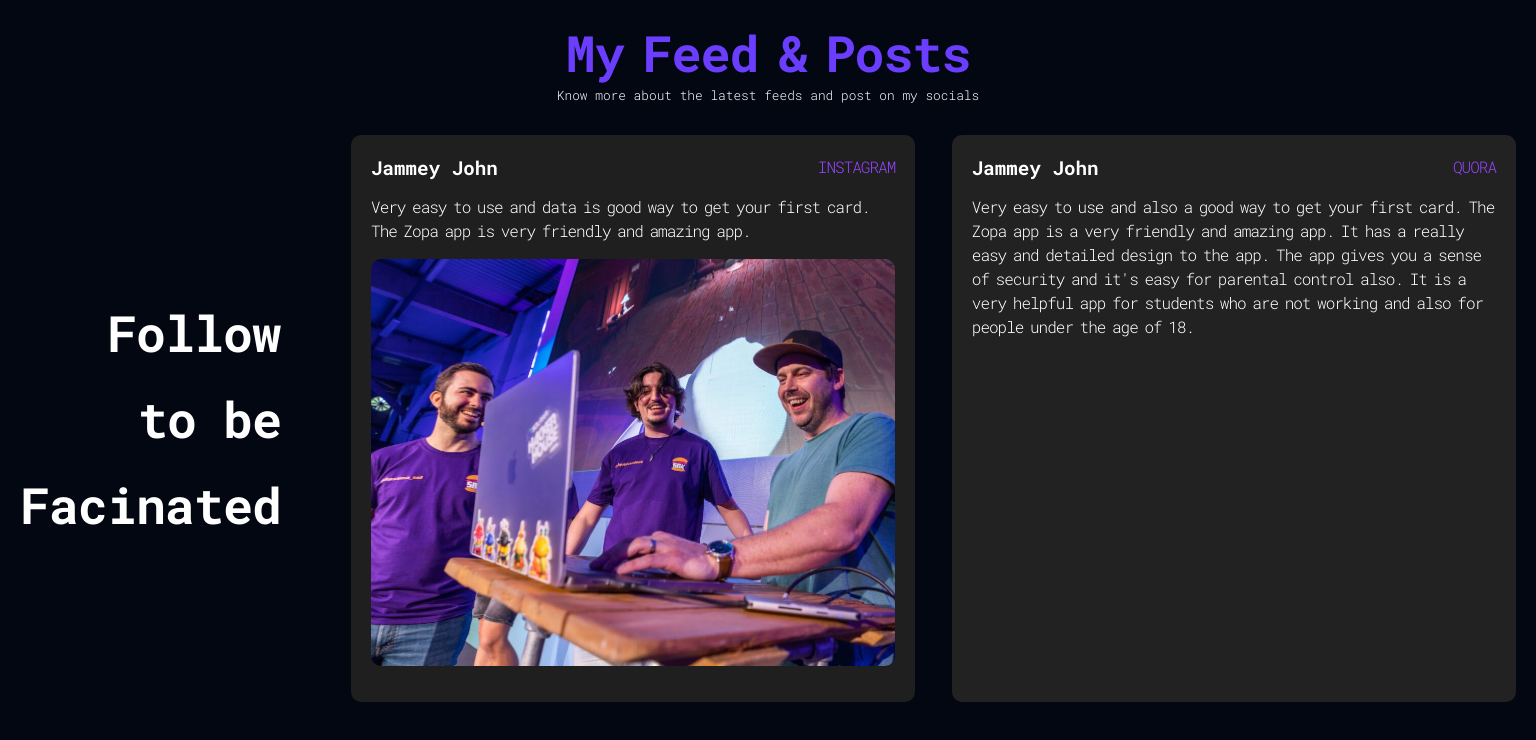
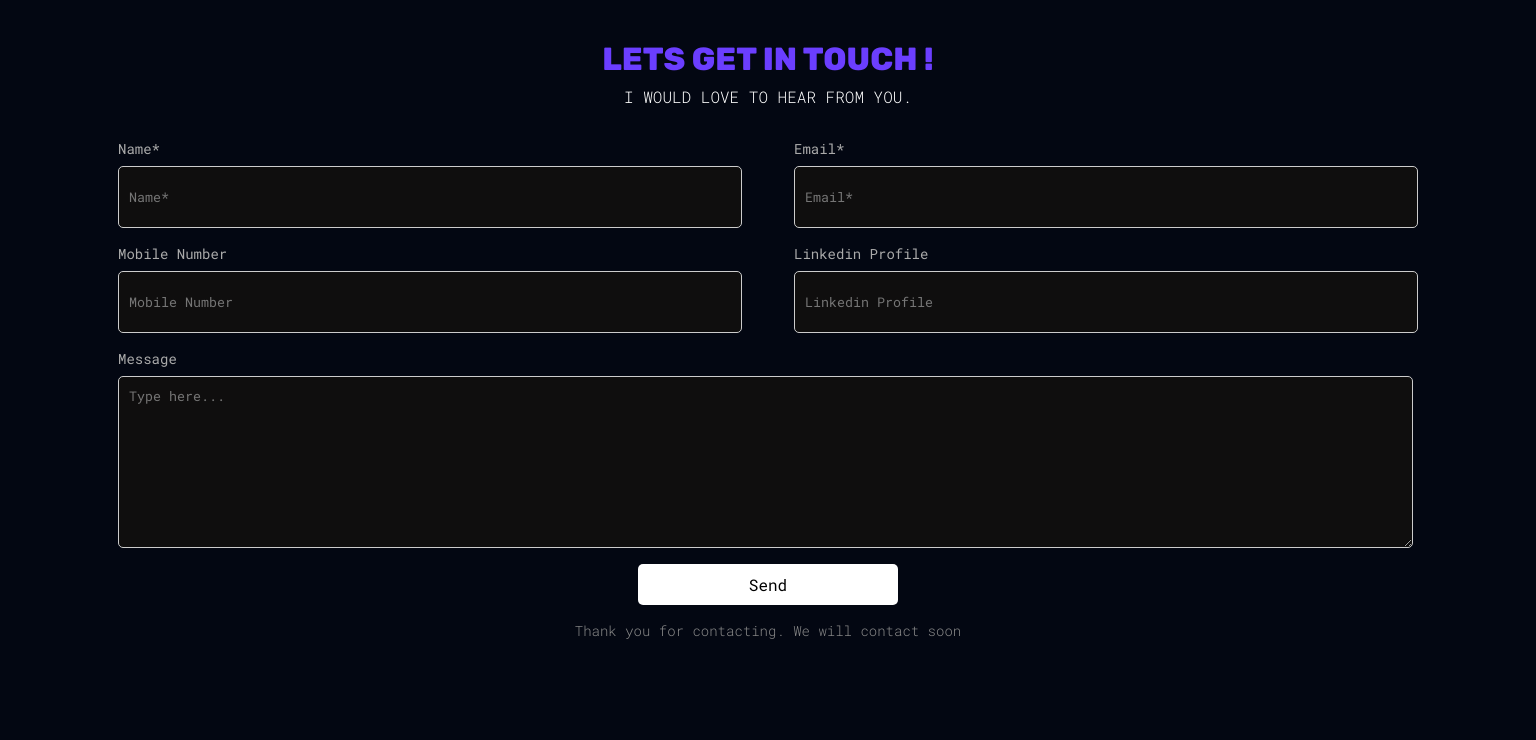
Before and after one commit to Lokeshsuwalka05/making_portfolio, a React (Vite) app: page / in a window 1536 px wide. Shown: the top 740 px of the page. Built offline with nearby package versions, Linux system fonts and the light colour scheme.

Commit message:
update form

```diff
--- a/src/App.tsx
+++ b/src/App.tsx
@@ -17,8 +17,8 @@ const App: React.FC = () => {
         {/* <EducationJourney /> */}
         {/* <ArticlesAndBlogs/> */}
         {/* <Testimonials/> */}
-        <MyFeedsAndPosts/>
-        {/* <Form/> */}
+        {/* <MyFeedsAndPosts/> */}
+        <Form/>
 
       </main>
       {/* <footer>
--- a/src/Sections/Form/Form.module.css
+++ b/src/Sections/Form/Form.module.css
@@ -100,7 +100,7 @@
 
 @media  screen and (min-width:1300px) and (max-width:1800px){
   .container{
-    max-width: 1000px;
+    max-width: 1300px;
   }
   .inputGroup {
     width: 48%;
@@ -110,6 +110,9 @@
   .textarea{
     width:204%;
   }
+  .input{
+    height: 40px;
+  }
 
 
 
@@ -117,7 +120,7 @@
 }
 @media  screen and (min-width:1800px) and (max-width:2000px) {
   .container{
-    max-width: 1500px;
+    max-width: 1800px;
   }
   .inputGroup {
     width: 48%;
@@ -127,6 +130,9 @@
   .textarea{
     width:205%;
   }
+  .input{
+    height: 40px;
+  }
 
 
 
@@ -134,15 +140,20 @@
 }
 @media  screen and (min-width:2000px)  {
   .container{
-    max-width: 1700px;
+    max-width: 2000px;
   }
   .inputGroup {
     width: 48%;
 
 
+
+
+  }
+  .input{
+    height: 40px;
   }
   .textarea{
-    width:205%;
+    width:206%;
   }
 
 
```
